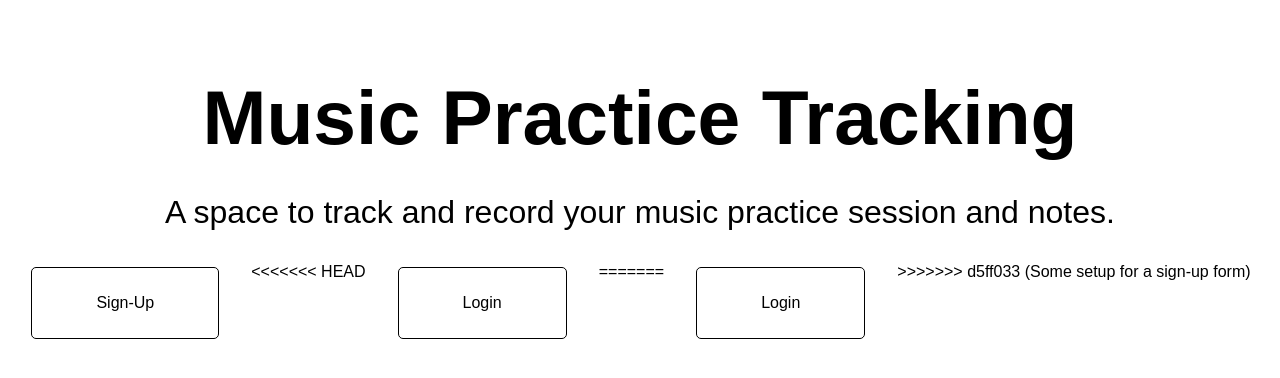
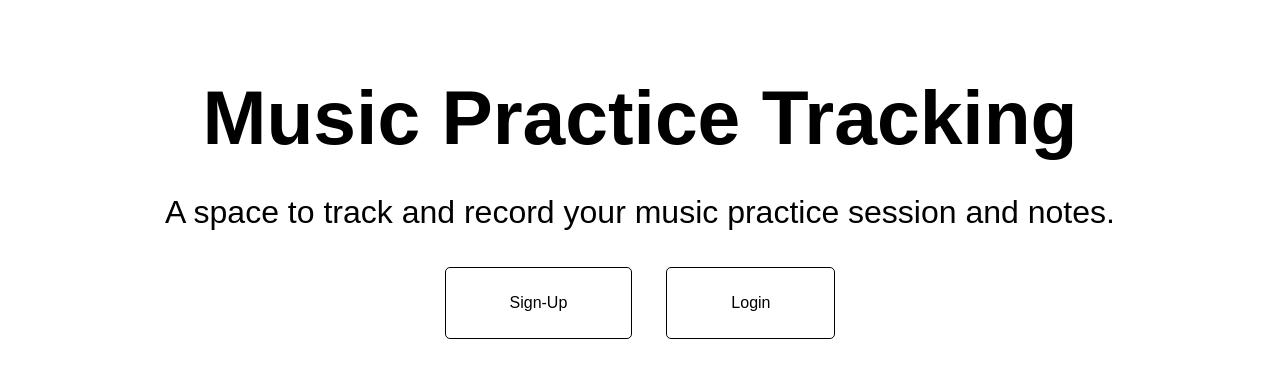
Before and after one commit to HazzaPezza/Music-Practice-Tracking, a Flask app: page / in a window 1280 px wide. Shown: the part 192-570 px from the top of the page. Run offline with Flask 3, Linux system fonts and the light colour scheme.

Commit message:
Got rid of more merge conflict tags.

```diff
--- a/app/routes.py
+++ b/app/routes.py
@@ -14,13 +14,6 @@ def index():
   return render_template('index.html')
 
 
-# Going to start with sign up and post operations to DB.
-@app.route('/sign-up', methods=['GET', 'POST'])
-def sign_up():
-  return render_template('sign-up.html')
-
-
-
 # ----- Sign-up Routes and API Endpoints -----
 # Going to start with sign up and post operations to DB.
 @app.route('/sign-up')
--- a/app/templates/index.html
+++ b/app/templates/index.html
@@ -14,15 +14,10 @@
         <p class="central-description">A space to track and record your music practice session and notes.</p>
         <div class="nav-buttons">
           <a href="{{ url_for('sign_up') }}"><button class="main-nav-button">Sign-Up</button></a>
-<<<<<<< HEAD
-          <button class="main-nav-button">Login</button>
-=======
           <a href="{{ url_for('login') }}"><button class="main-nav-button">Login</button></a>
->>>>>>> d5ff033 (Some setup for a sign-up form)
         </div>
       </div>
     </div>
-
     <script src="" async defer></script>
   </body>
 </html>
```
